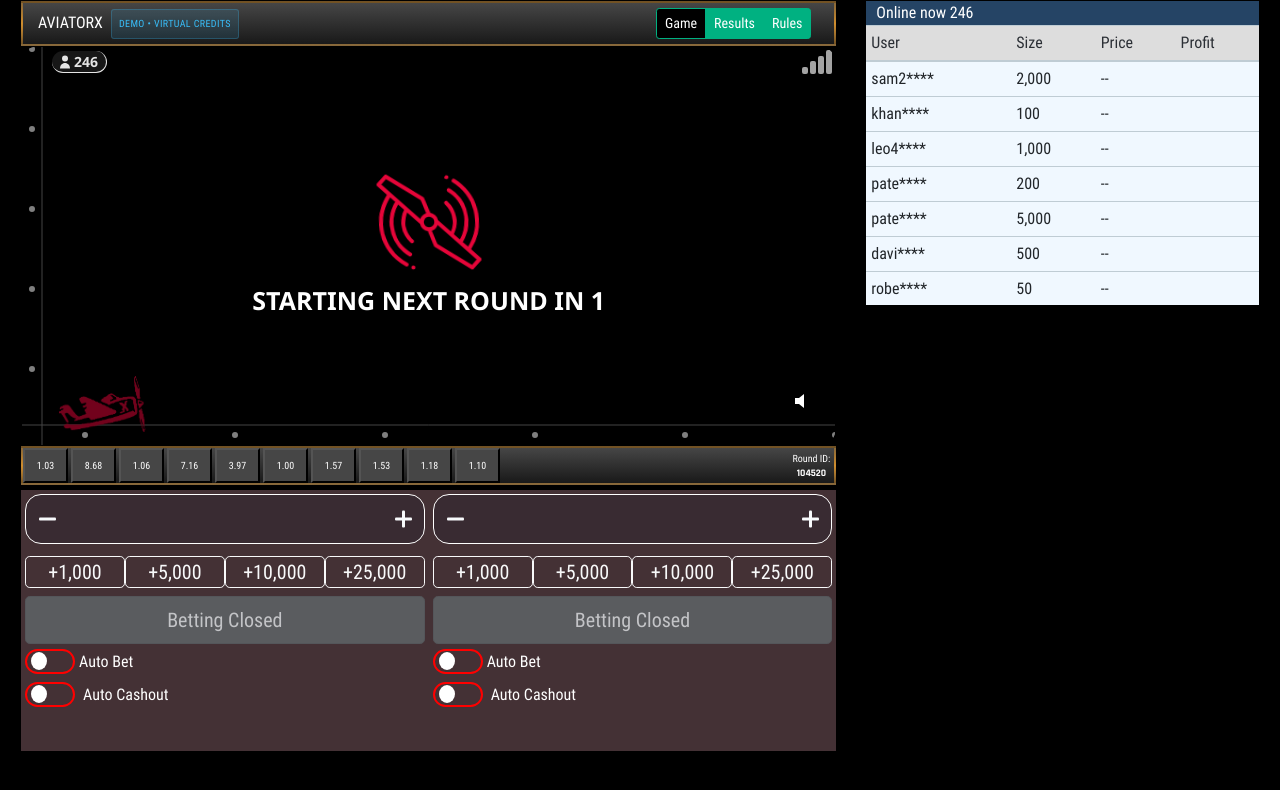
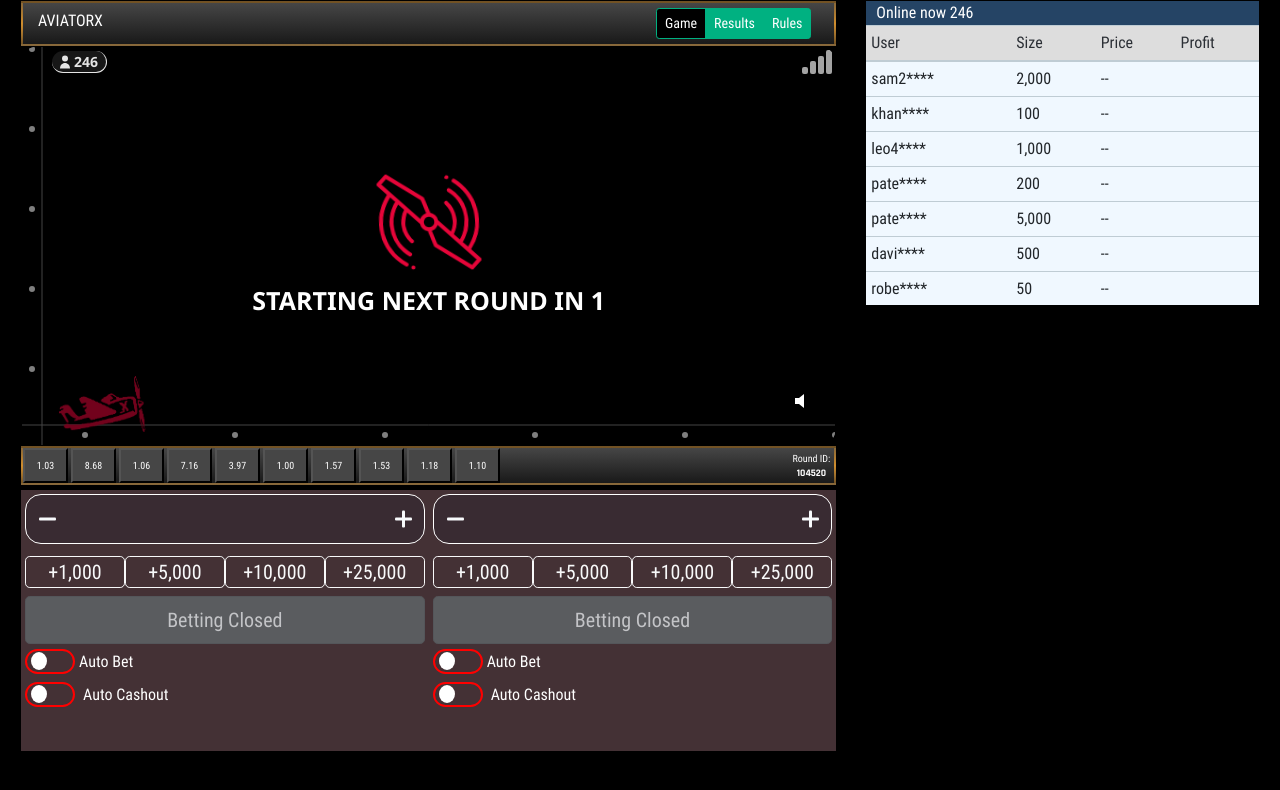
Before and after one commit to ZarghamMustafa2/aviator-, a React (Vite) app: page / in a window 1280 px wide. Shown: the top 790 px of the page. Built offline with nearby package versions, Linux system fonts and the light colour scheme; the HTML template or start-up script is replaced by a standard one.

Commit message:
fix(ui): remove demo virtual credits badge from main game screen

```diff
--- a/src/components/AviatorGame.jsx
+++ b/src/components/AviatorGame.jsx
@@ -2361,10 +2361,7 @@ export default function AviatorGame({ variant = 'x' }) {
                 {/* Top Titlebar */}
                 <div className="footer-divbpg border-gradient-footer border-gradient-purple-footer bp-titlebar">
                   <div className="col-6 col-md-6 titlebarname">
-                    <p>
-                      {gameTitle}
-                      <span className="avtr-virtual-pill">Demo • Virtual Credits</span>
-                    </p>
+                    <p>{gameTitle}</p>
                   </div>
                   <div className="col-6 col-md-6 inline-block Gameidcol">
                     <div role="group" aria-label="Game tabs" className="btn-group btn-group-sm mr-2">
--- a/src/styles/aviator.css
+++ b/src/styles/aviator.css
@@ -1104,24 +1104,3 @@
     height: 32px;
   }
 }
-
-.avtr-virtual-pill {
-  margin-left: 8px;
-  font-size: 10px;
-  font-weight: 600;
-  letter-spacing: 0.4px;
-  padding: 2px 7px;
-  border-radius: 3px;
-  background: rgba(56, 189, 248, 0.12);
-  color: #38bdf8;
-  border: 1px solid rgba(56, 189, 248, 0.25);
-  vertical-align: middle;
-  text-transform: uppercase;
-  display: inline-block;
-  white-space: nowrap;
-}
-@media (max-width: 520px) {
-  .avtr-virtual-pill {
-    display: none;
-  }
-}
```
